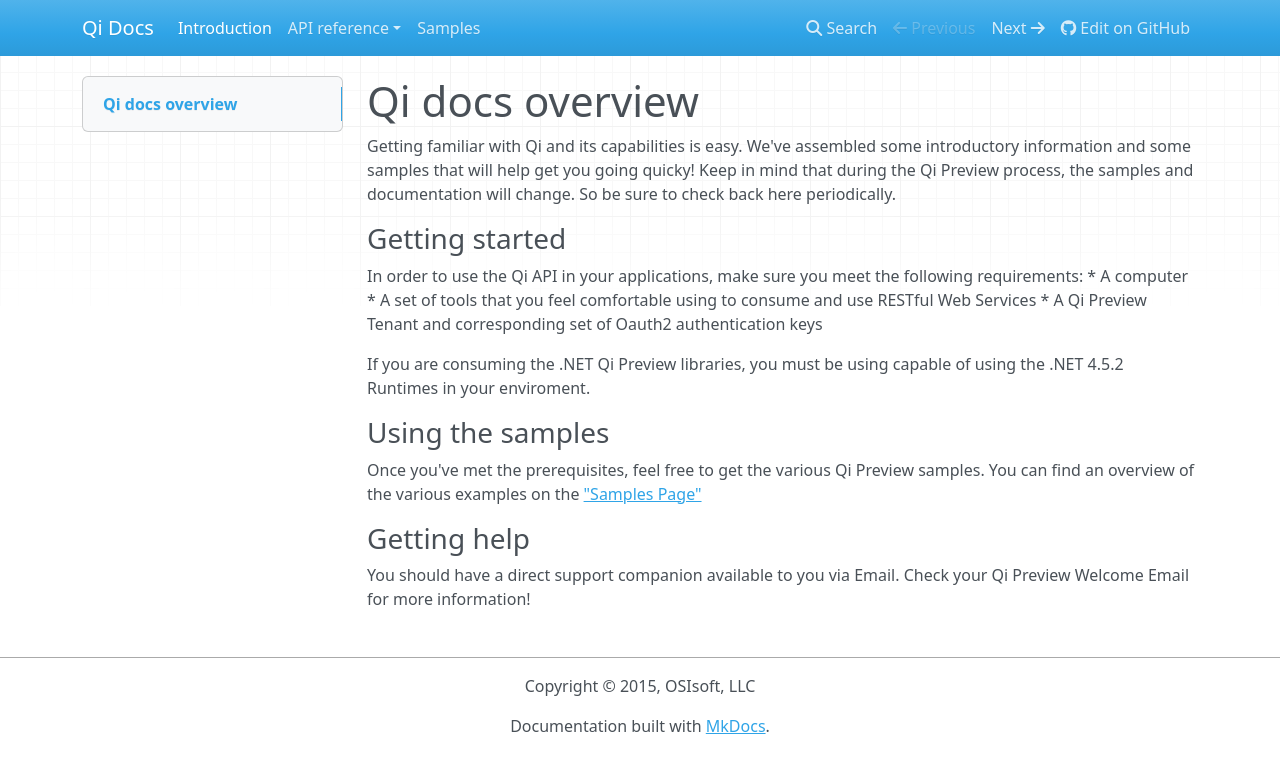
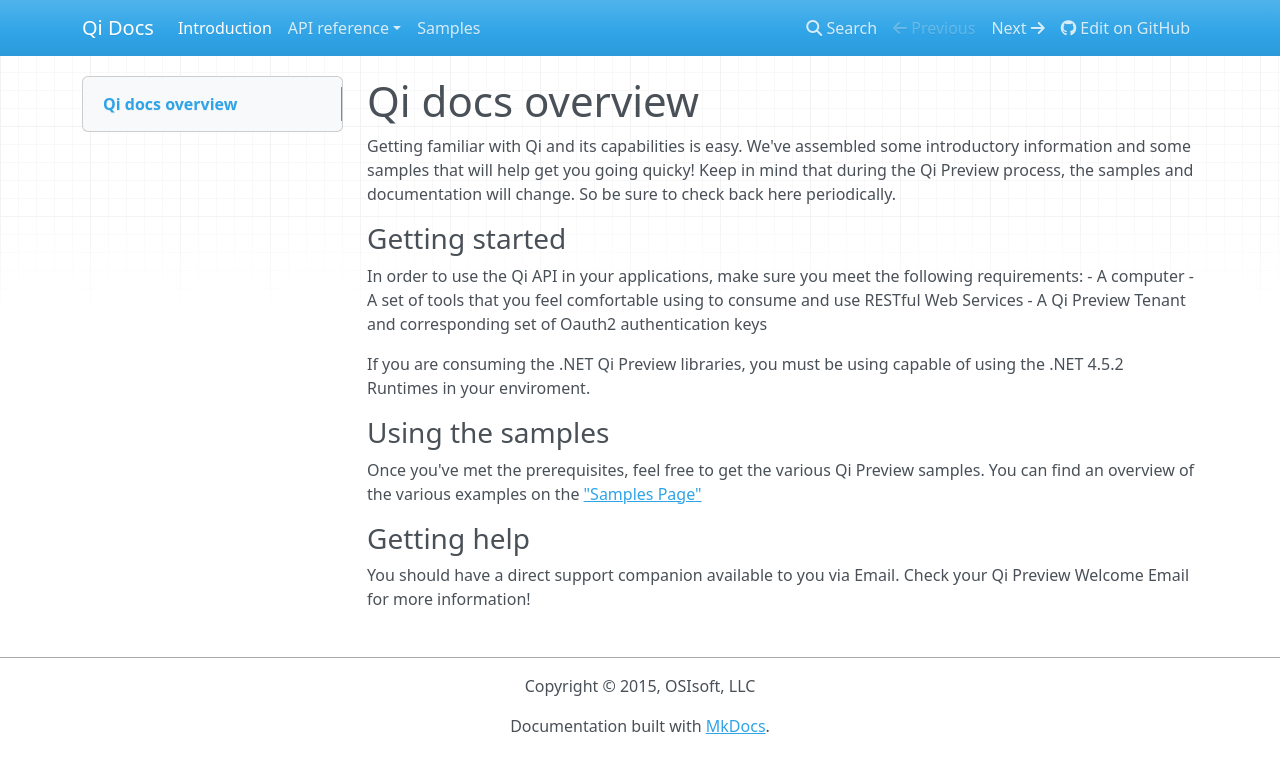
Before and after one commit to ssuryanarayanan/Qi-Docs, an MkDocs documentation site: the page built from docs/index.md, in a window 1280 px wide. Shown: the top 773 px of the page. Built offline with MkDocs 1.6.1, drawn with Linux system fonts in a browser that asks for light colours; nearby versions of some CDN libraries; old or Windows-style settings are respelled for this version of MkDocs.

```diff
--- a/docs/index.md
+++ b/docs/index.md
@@ -3,9 +3,9 @@ Getting familiar with Qi and its capabilities is easy. We've assembled some intr
 Keep in mind that during the Qi Preview process, the samples and documentation will change. So be sure to check back here periodically.
 ### Getting started
 In order to use the Qi API in your applications, make sure you meet the following requirements:
-* A computer
-* A set of tools that you feel comfortable using to consume and use RESTful Web Services
-* A Qi Preview Tenant and corresponding set of Oauth2 authentication keys
+- A computer
+- A set of tools that you feel comfortable using to consume and use RESTful Web Services
+- A Qi Preview Tenant and corresponding set of Oauth2 authentication keys
 
 If you are consuming the .NET Qi Preview libraries, you must be using capable of using the .NET 4.5.2 Runtimes in your enviroment.
 ### Using the samples
```
